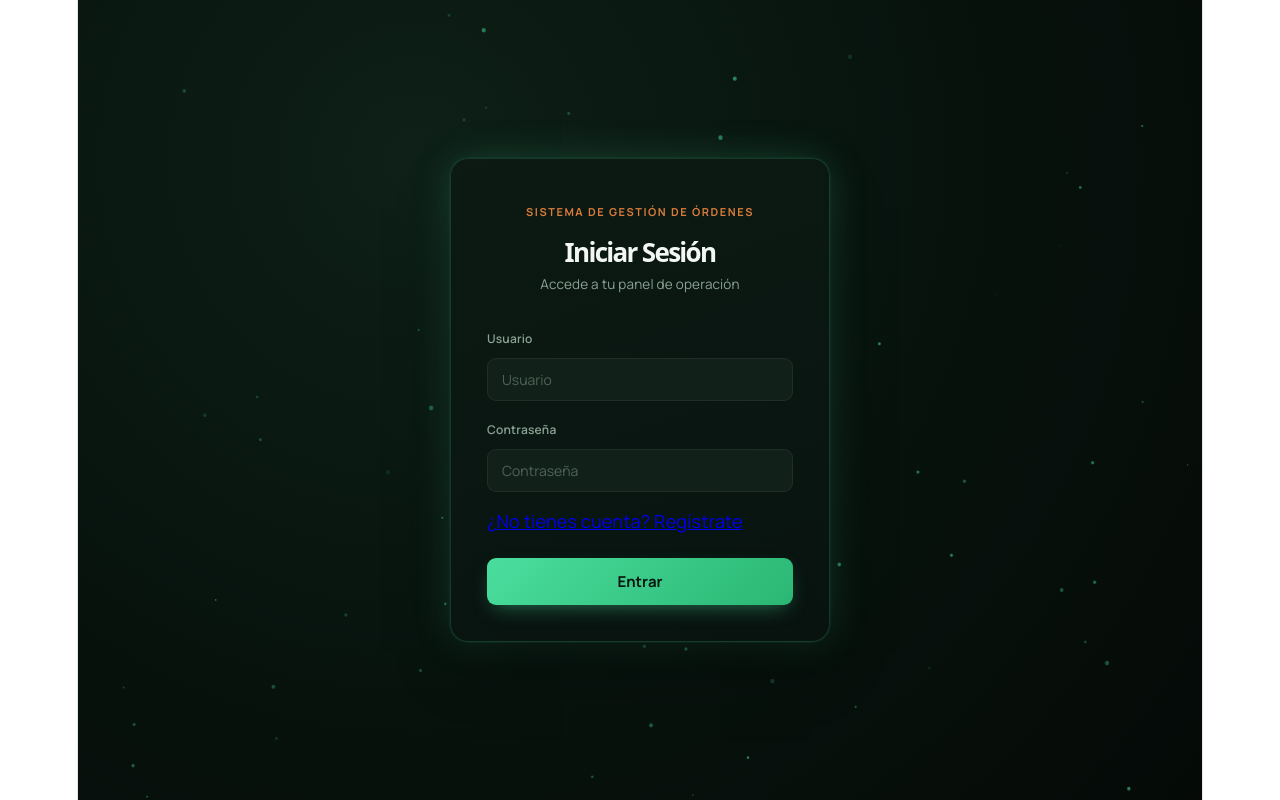
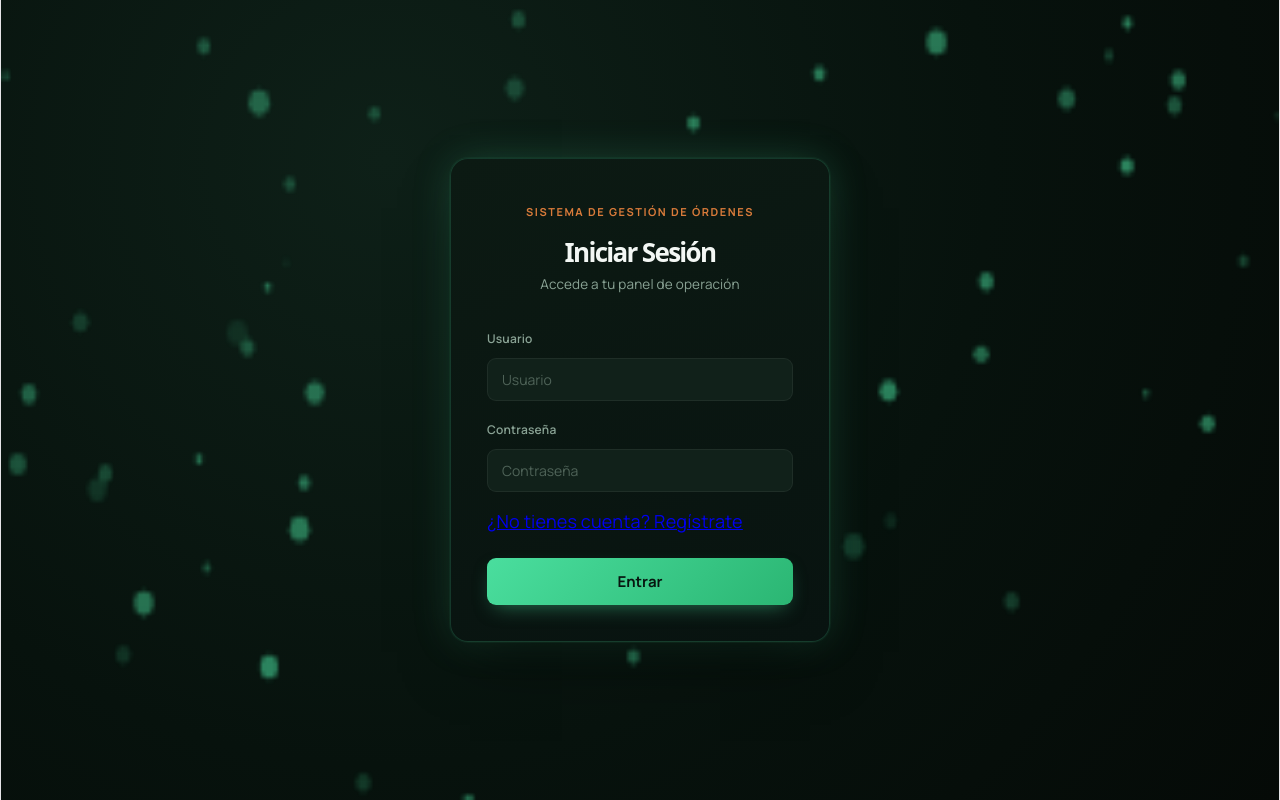
Before and after one commit to p0lquer/itlafinal-frontend, a React (Vite) app: page /login in a window 1280 px wide. Built offline with nearby package versions, Linux system fonts and the light colour scheme.

Commit message:
enhancement og login

```diff
--- a/src/App.tsx
+++ b/src/App.tsx
@@ -1,7 +1,7 @@
 import { BrowserRouter, Routes, Route, Navigate } from "react-router-dom";
-import Login from "./Pages/Login";
-import Dashboard from "./Pages/Dashboard";
-import { Register } from './Pages/Register';
+import Login from "./pages/Login";
+import Dashboard from "./pages/Dashboard";
+import { Register } from './pages/Register';
 import { QueryClient, QueryClientProvider } from '@tanstack/react-query';
 import { AuthProvider } from './context/authContext';
 import {ProtectedRoute} from './components/ProtectedRoute';
--- a/src/Pages/Login.tsx
+++ b/src/Pages/Login.tsx
@@ -29,8 +29,7 @@ function Login() {
     const ctx = canvas.getContext("2d");
     if (!ctx) return;
 
-    canvas.width = window.innerWidth;
-    canvas.height = window.innerHeight;
+
     let width = canvas.width;
     let height = canvas.height;
 
@@ -70,8 +69,6 @@ function Login() {
 
     function handleResize() {
       if (!canvas) return;
-      canvas.width = window.innerWidth;
-      canvas.height = window.innerHeight;
       width = canvas.width;
       height = canvas.height;
     }
--- a/src/index.css
+++ b/src/index.css
@@ -51,9 +51,9 @@
 }
 
 #root {
-  width: 1126px;
-  max-width: 100%;
-  margin: 0 auto;
+  width: 100%;
+  max-width: none;
+  margin: 0;
   text-align: center;
   border-inline: 1px solid var(--border);
   min-height: 100svh;
```
Also changed, not shown: src/App.css (deleted), 1 other file (tests, documents, lock files or other folders).
